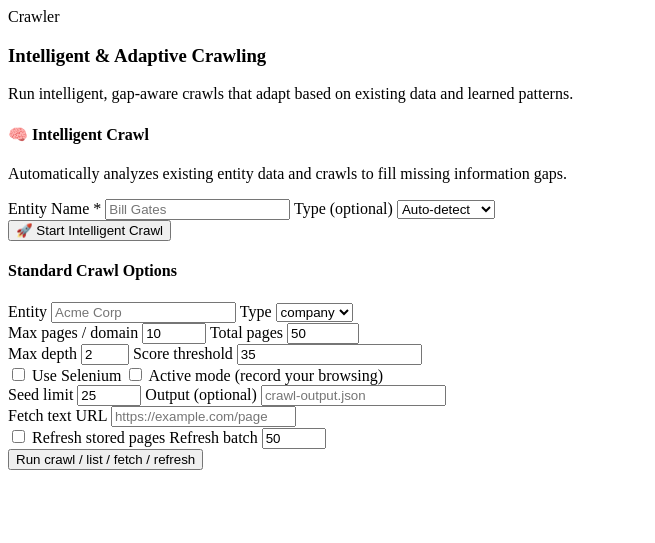
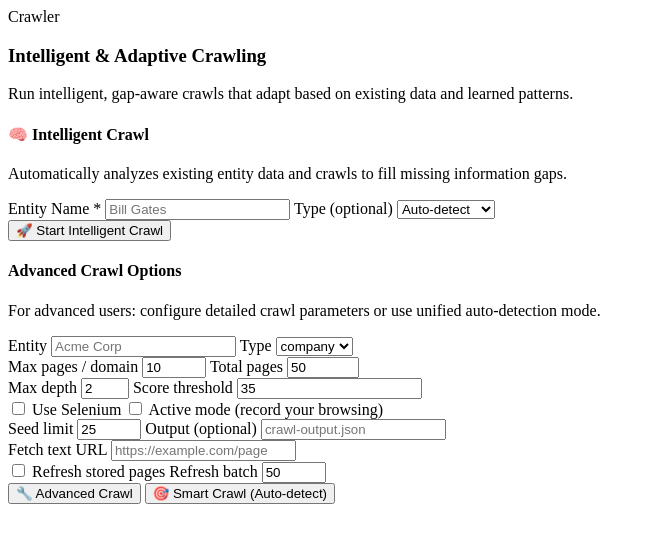
Before and after one commit to anorien90/Garuda, a Flask app: template src/garuda_intel/webapp/templates/components/crawl.html in a window 1280 px wide. Shown: the top 543 px of the page, without its empty margins (0-655 px from the left). Run offline with Flask 3, Linux system fonts and the light colour scheme; the template is opened without the code that fills it, so the values that code supplies are empty; parts of the project's set-up code (start-up, migrations or seed data) failed here and were passed over.

Commit message:
Add Smart Crawl button with unified auto-detection mode to UI
Co-authored-by: anorien90 <148292348+anorien90@users.noreply.github.com>

```diff
--- a/src/garuda_intel/webapp/static/init.js
+++ b/src/garuda_intel/webapp/static/init.js
@@ -8,7 +8,7 @@ import { semanticSearch } from './actions/semantic.js';
 import { chatAsk } from './actions/chat.js';
 import { loadPages } from './actions/pages.js';
 import { recorderSearch, recorderRefreshHealth, recorderMark } from './actions/recorder.js';
-import { runCrawl, runIntelligentCrawl } from './actions/crawl.js';
+import { runCrawl, runIntelligentCrawl, runUnifiedCrawl } from './actions/crawl.js';
 import { analyzeEntityGaps, analyzeAllGaps } from './actions/gaps.js';
 import { bindDelegatedEvents } from './events.js';
 import { initEntitiesGraph } from './entities-graph.js';
@@ -46,6 +46,10 @@ export function init() {
   const btnIntelligentCrawl = document.getElementById('btn-intelligent-crawl');
   if (btnIntelligentCrawl) btnIntelligentCrawl.onclick = runIntelligentCrawl;
 
+  // NEW: Unified smart crawl button
+  const btnUnifiedCrawl = document.getElementById('btn-unified-crawl');
+  if (btnUnifiedCrawl) btnUnifiedCrawl.onclick = runUnifiedCrawl;
+
   // NEW: Gap analysis buttons
   const btnAnalyzeGaps = document.getElementById('btn-analyze-gaps');
   if (btnAnalyzeGaps) btnAnalyzeGaps.onclick = analyzeEntityGaps;
--- a/src/garuda_intel/webapp/templates/components/crawl.html
+++ b/src/garuda_intel/webapp/templates/components/crawl.html
@@ -34,7 +34,8 @@
 
   <!-- Standard Crawl Section -->
   <div class="border-t border-slate-200 dark:border-slate-700 pt-4">
-    <h4 class="text-sm font-semibold text-slate-900 dark:text-white mb-3">Standard Crawl Options</h4>
+    <h4 class="text-sm font-semibold text-slate-900 dark:text-white mb-3">Advanced Crawl Options</h4>
+    <p class="text-xs text-slate-600 dark:text-slate-400 mb-3">For advanced users: configure detailed crawl parameters or use unified auto-detection mode.</p>
   <form id="crawl-form" class="space-y-3">
     <div class="grid gap-3 sm:grid-cols-2">
       <label class="space-y-1 text-sm font-medium text-slate-800 dark:text-slate-100">
@@ -106,9 +107,15 @@
         <input id="crawl-refresh-batch" type="number" min="1" max="500" value="50" class="mt-1 w-full rounded-lg border-slate-200 dark:border-slate-700 bg-white dark:bg-slate-900 text-sm focus:border-brand-500 focus:ring-brand-500"/>
       </label>
     </div>
-    <button type="submit" class="inline-flex items-center justify-center rounded-lg bg-brand-600 text-white px-4 py-2 text-sm font-medium shadow-sm hover:bg-brand-500 focus:outline-none focus:ring-2 focus:ring-brand-500 focus:ring-offset-1 focus:ring-offset-slate-50 dark:focus:ring-offset-slate-900">
-      Run crawl / list / fetch / refresh
-    </button>
+    <div class="flex gap-2">
+      <button type="submit" class="inline-flex items-center justify-center rounded-lg bg-brand-600 text-white px-4 py-2 text-sm font-medium shadow-sm hover:bg-brand-500 focus:outline-none focus:ring-2 focus:ring-brand-500 focus:ring-offset-1 focus:ring-offset-slate-50 dark:focus:ring-offset-slate-900">
+        🔧 Advanced Crawl
+      </button>
+      <button type="button" id="btn-unified-crawl" class="inline-flex items-center justify-center rounded-lg bg-violet-600 text-white px-4 py-2 text-sm font-medium shadow-sm hover:bg-violet-500 focus:outline-none focus:ring-2 focus:ring-violet-500 focus:ring-offset-1">
+        🎯 Smart Crawl (Auto-detect)
+      </button>
+    </div>
   </form>
   <div id="crawl-output-panel" class="grid gap-3"></div>
+  </div>
 </article>
```
Also changed, not shown: src/garuda_intel/webapp/static/actions/crawl.js (+46 -0 lines).
